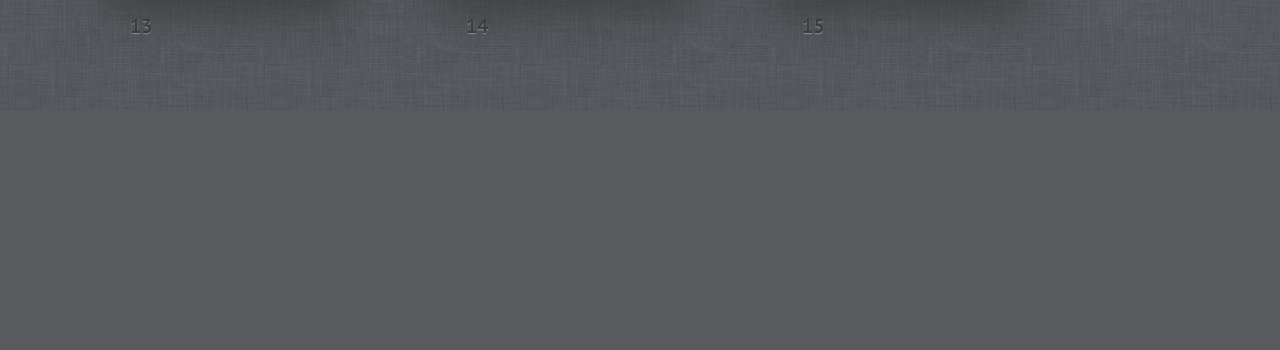
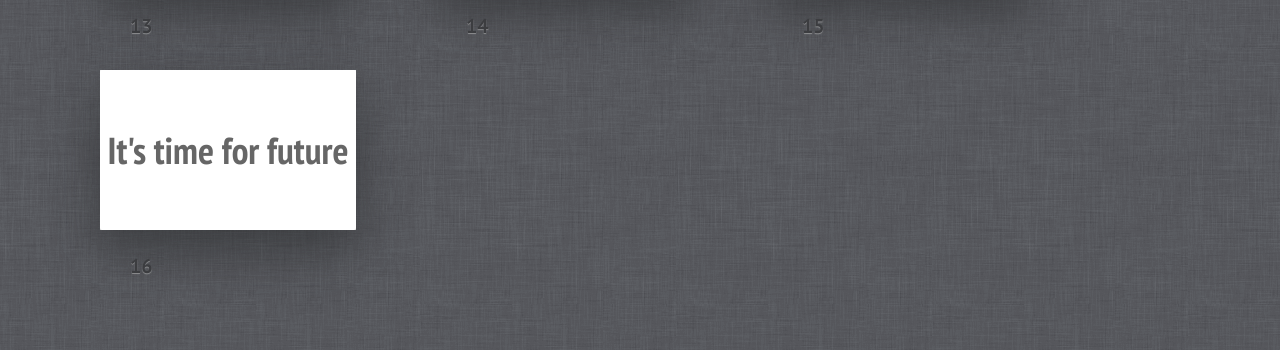
Before and after one commit to IrinaLevina/irinalevina.github.io, a plain HTML site: page index.html in a window 1280 px wide. Shown: the part 1360-1710 px from the top of the page. Before the commit the page ends 1470 px from the top, so only its background shows below. Drawn offline with Linux system fonts and the light colour scheme.

Commit message:
add changes

```diff
--- a/index.html
+++ b/index.html
@@ -270,6 +270,10 @@
 		<h2>It's time for future</h2>
 		<img src="pictures/future.gif" class="next" style="width: 300px; position: absolute; bottom: 50px; left: 33%;">
 	</div></section>
+	<section class="slide shout" id="SeeMore2"><div>
+		<h2>It's time for future</h2>
+
+	</div></section>
 	<!--
 		To hide progress bar from entire presentation
 		just remove “progress” element.
```
